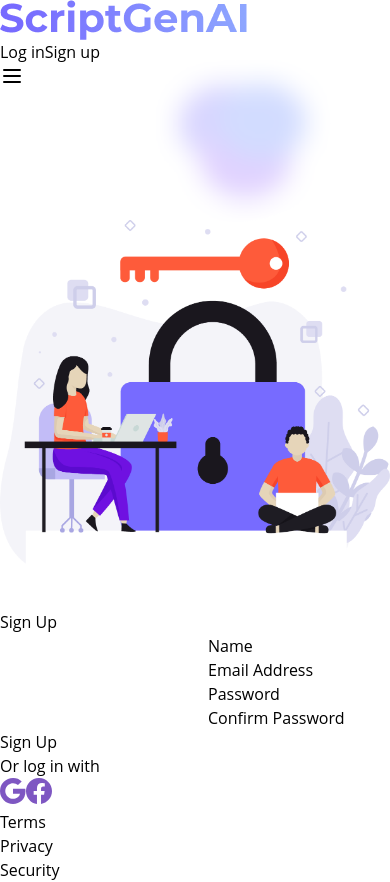
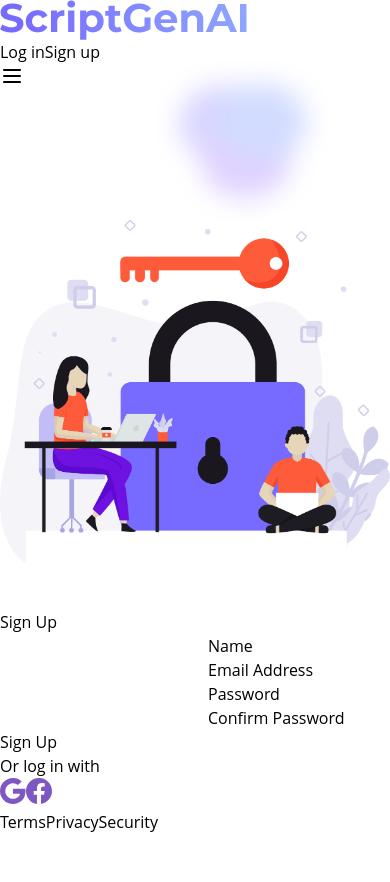
Before and after one commit to PurinduWeerawardana/ScriptGenAI, a React (Create React App) app: page /signup in a window 390 px wide. After the commit the page ends 844 px from the top, so only its background shows below. Built offline with nearby package versions, Linux system fonts and the light colour scheme; what @material-tailwind/react would draw is missing.

Commit message:
made signup responsive and button changes

```diff
--- a/src/pages/Signup.jsx
+++ b/src/pages/Signup.jsx
@@ -2,15 +2,17 @@
 import { Button, Input } from "@material-tailwind/react";
 import illustration from "../static/images/login-illustration.png";
 import blob from "../static/images/blob.png";
+import { useNavigate } from "react-router-dom";
 
 export default function Signup() {
+  const navigate = useNavigate();
   return (
     <div className="upload">
       <Navbar></Navbar>
       <div className="blob">
         <img src={blob} alt="" />
       </div>
-      <div className="content grid gap-4 grid-cols-2 w-10/12 my-32 mx-auto">
+      <div className="content grid gap-4 grid-cols-1 sm:grid-cols-2 w-10/12 my-32 mx-auto">
         <div className="left my-auto">
           <img src={illustration} alt="" className="w-9/12 m-auto" />
         </div>
@@ -18,7 +20,7 @@
           <h1 className="text-left text-4xl sm:text-4xl font-sans font-semibold mb-4">
             Sign<span className="text-textPurple"> Up</span>
           </h1>
-          <div className="flex w-10/12 flex-col gap-6">
+          <div className="flex flex-col gap-6">
             <Input size="lg" color="indigo" label="Name" />
             <Input size="lg" color="indigo" label="Email Address" />
             <Input size="lg" color="indigo" label="Password" />
@@ -26,9 +28,9 @@
             <Button color="deep-purple" size="lg" block>
               Sign Up
             </Button>
-            <div id="social-login">
+            <div id="social-login" className="flex flex-col gap-2 sm:flex-row sm:justify-around sm:items-center">
               <p className="text-center text-sm">Or log in with</p>
-              <div className="flex flex-row-3 justify-around">
+              <div className="flex gap-4 justify-around">
                 <Button
                   color="white"
                   size="lg"
@@ -73,9 +75,33 @@
               </div>
             </div>
             <div className="flex flex-row-3 justify-between text-textPurple">
+            <Button
+                variant="gradient"
+                color="deep-purple"
+                size="md"
+                className="bg-indigo-900 text-white font-bold py-4 px-6 m-0 rounded-full"
+                onClick={() => navigate("/privacypolicy")}
+              >
               <p>Terms</p>
+              </Button>
+              <Button
+                variant="gradient"
+                color="deep-purple"
+                size="md"
+                className="bg-indigo-900 text-white font-bold py-4 px-6 m-0 rounded-full"
+                onClick={() => navigate("/privacypolicy")}
+              >
               <p>Privacy</p>
+              </Button>
+              <Button
+                variant="gradient"
+                color="deep-purple"
+                size="md"
+                className="bg-indigo-900 text-white font-bold py-4 px-6 m-0 rounded-full"
+                onClick={() => navigate("/privacypolicy")}
+              >
               <p>Security</p>
+              </Button>
             </div>
           </div>
         </div>
```
